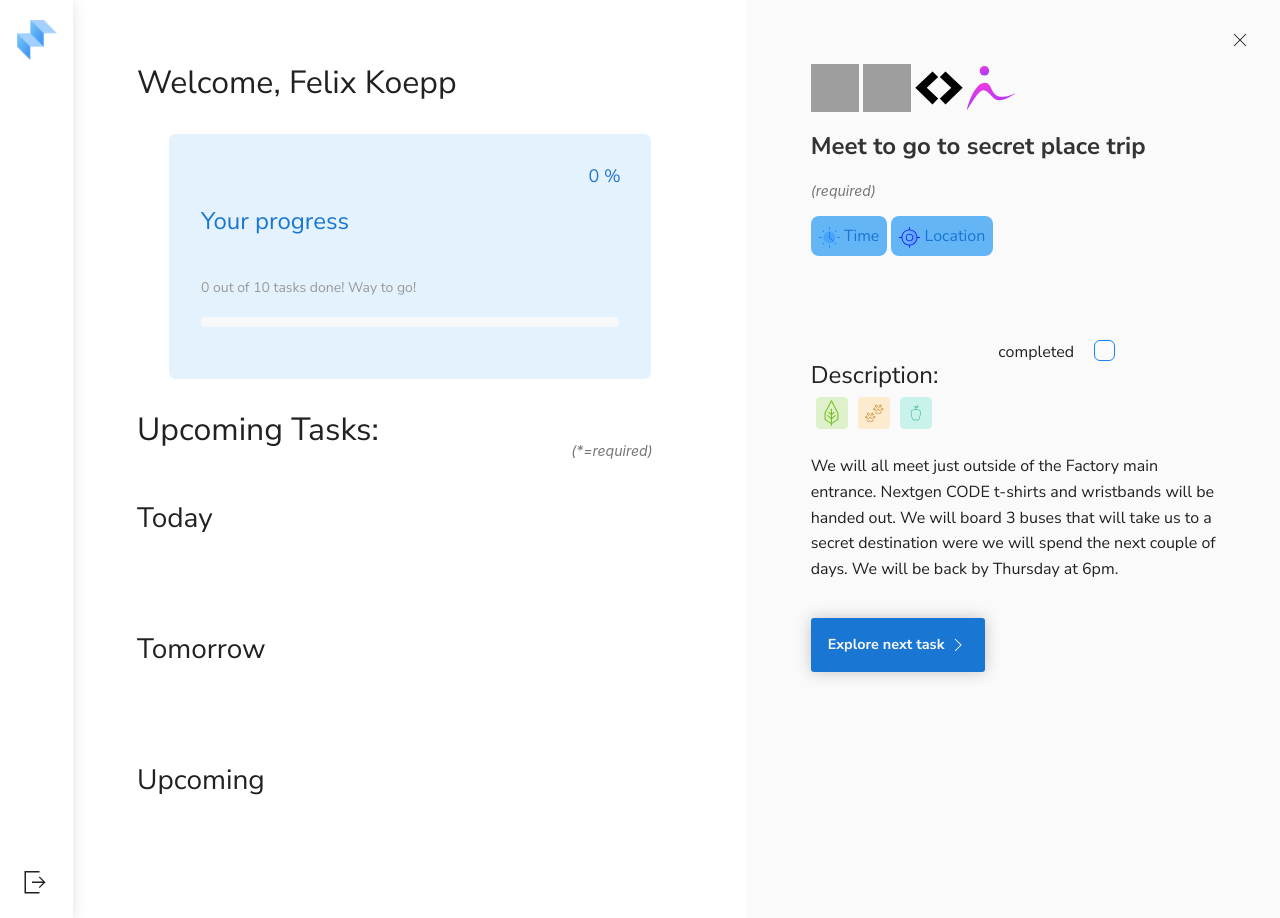
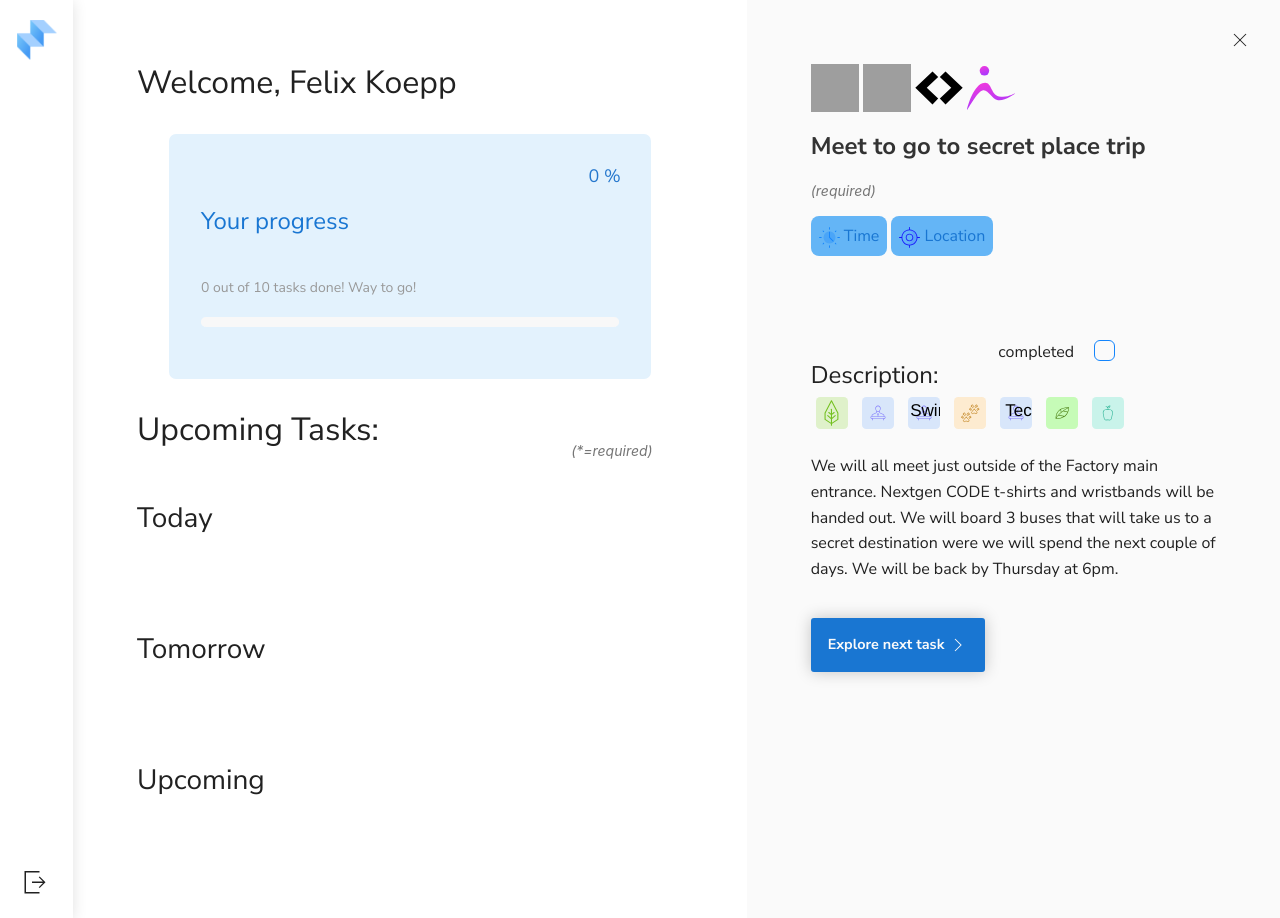
Before and after one commit to wpbdry/stepify, a Flask app: template templates/main.html in a window 1280 px wide. Run offline with Flask 2, Linux system fonts and the light colour scheme; the template is opened without the code that fills it, so the values that code supplies are empty; some libraries are stand-ins or nearby versions; grey boxes are pictures that could not be loaded.

Commit message:
most stuff workingQ

```diff
--- a/static/js/main.js
+++ b/static/js/main.js
@@ -34,7 +34,7 @@ function objectFromString (s) {
 /*Convert tasks string to object*/
 var tasks = objectFromString(tasksString);
 
-//Function to close right panel
+//Function to toggle right panel
 function closeRightPanel () {
   $( "#firstpanel" ).toggleClass( "firstpanel-shadow" );
   $('#secondpanel').toggle();
@@ -83,9 +83,9 @@ function sortTasks (tasks) {
 
         /*
         ELEMENT STRUCTURE
-        <div class="uk-grid-small uk-child-width-auto uk-grid" id="00-task">
-            <input class="uk-checkbox" type="checkbox">
-            <span class="no-bottom-margin task-title" id="00-title">
+        <div class="uk-grid-small uk-child-width-auto uk-grid" id="00-task" data-taskid="00">
+            <input class="uk-checkbox task-checkbox" type="checkbox" data-taskid="00">
+            <span class="no-bottom-margin task-title" data-taskid="00">
                 Task title
                 <span class="mandatory">
                     *
@@ -99,7 +99,7 @@ function sortTasks (tasks) {
 
             /*
             START WITH THIS PART
-            <span class="uk-margin-auto-left no-bottom-margin task-title" id="00-title">
+            <span class="uk-margin-auto-left no-bottom-margin task-title" data-taskid="00">
                     Task title
                     <span class="mandatory">
                         *
@@ -109,7 +109,7 @@ function sortTasks (tasks) {
 
             var titleSpan = document.createElement("span");
             titleSpan.setAttribute("class", "no-bottom-margin task-title");
-            titleSpan.setAttribute("id", taskId + "-title");
+            titleSpan.setAttribute("data-taskid", taskId);
 
             var titleText = document.createTextNode(tasksList[i]['title']);
             titleSpan.appendChild(titleText);
@@ -127,11 +127,12 @@ function sortTasks (tasks) {
             var checkbox = document.createElement("input");
             checkbox.setAttribute("class", "uk-checkbox task-checkbox");
             checkbox.setAttribute("type", "checkbox");
-            checkbox.setAttribute("id", taskId + "-checkbox");
+            checkbox.setAttribute("data-taskid", taskId);
 
             var taskDiv = document.createElement("div");
             taskDiv.setAttribute("class", "uk-grid-small uk-child-width-auto uk-grid");
             taskDiv.setAttribute("id", taskId + "-task");
+            taskDiv.setAttribute("data-taskid", taskId);
             taskDiv.appendChild(checkbox);
             taskDiv.appendChild(titleSpan);
 
@@ -233,22 +234,17 @@ function displayTaskRight (taskId) {
 
     $('.task-type-icon').css('display', 'none');
 
-    //HTML: <img src="../static/img/platform-icons/personal-logo.svg" alt="go-there-yourself" style="width:3rem;height:3rem;">
+    var topIcons = [
+        [t['wiki'], '#wiki-icon'],
+        [t['slack'], '#slack-icon'],
+        [t['calendar'], '#calendar-icon'],
+        [t['other'], '#other-icon']
+    ];
 
-    if (t['wiki']) {
-        $('#wiki-icon').css('display', 'inline-block');
-    }
-
-    if (t['slack']) {
-        $('#slack-icon').css('display', 'inline-block');
-    }
-
-    if (t['calendar']) {
-        $('#calendar-icon').css('display', 'inline-block');
-    }
-
-    if (t['other']) {
-        $('#other-icon').css('display', 'inline-block');
+    for (var i=0; i<topIcons.length; i++) {
+        if (topIcons[i][0]) {
+            $(topIcons[i][1]).css('display', 'inline-block');
+        }
     }
 
     //update title text
@@ -282,6 +278,42 @@ function displayTaskRight (taskId) {
     //update location
     $(".location-icon-text").text(t['location_text']);
     $(".location-icon-link").attr("href", t['location_url']);
+
+    //set taskid attribute on completed checkbox
+    $("#right-panel-checkbox").attr("data-taskid", t['task_id']);
+
+    //Display correct icons
+    $('.weirdLeafIcon').css('display', 'none');
+    $('.task-property-icon').css('display', 'none');
+
+    var propertyIcons = [
+        [t['outdoor'], '#outside-icon'],
+        [t['formal'], '#formal-icon'],
+        [t['swimming'], '#swim-icon'],
+        [t['pets'], '#pets-icon'],
+        [t['tech'], '#techie-icon']
+    ];
+
+    for (var i=0; i<propertyIcons.length; i++) {
+        if (propertyIcons[i][0]) {
+            $(propertyIcons[i][1]).css('display', 'inline-block');
+            $(".weirdLeafIcon").css("display", "inline-block");
+        }
+    }
+
+    if (t['food'] == 1) {
+        $("#veg-icon").css('display', 'inline-block');
+        $(".weirdLeafIcon").css("display", "inline-block");
+    }
+
+    if (t['food'] == 2) {
+        $("#vegan-icon").css('display', 'inline-block');
+        $(".weirdLeafIcon").css("display", "inline-block");
+    }
+
+    //Description
+    $(".task-description").html(t['details']);
+
 }
 
 $(document).ready(function(){
@@ -299,13 +331,11 @@ $(document).ready(function(){
 
     displayTasks(tasks);
 
-
     /*HANDLE DELETION OF TASKS (MARKING AS DONE)*/
 
     $(".task-checkbox").click(function (e) {
 
-        var checkboxId = e.target.id;
-        var taskId = checkboxId.slice(0, checkboxId.length - 9);
+        var taskId = e.target.dataset.taskid;
         var taskDivSelector = "#" + taskId + "-task";
 
         //Remove task from original tasks array
@@ -362,8 +392,7 @@ $(document).ready(function(){
 $(document).ready(function(){
 
         $(".task-title").click(function (e) {
-            var titleId = e.target.id;
-            var taskId = titleId.slice(0, titleId.length - 6);
+            var taskId = e.target.dataset.taskid;
             displayTaskRight(taskId);
         });
 });
--- a/templates/main.html
+++ b/templates/main.html
@@ -107,10 +107,10 @@
       <div class="grid-y">
         <div class="medium-4 cell">
           <div class="icon_stan">
-              <img class="task-type-icon" id="slack-icon" src="{{ url_for('static', filename='img/platform-icons/Slack.svg') }}" alt="Slack task" style="width:3rem;height:3rem;">
-              <img class="task-type-icon" id="calendar-icon" src="{{ url_for('static', filename='img/platform-icons/Calendar.svg') }}" alt="Google calendar task" style="width:3rem;height:3rem;">
-              <img class="task-type-icon" id="wiki-icon" src="{{ url_for('static', filename='img/platform-icons/Wiki.svg') }}" alt="Code wiki task" style="width:3rem;height:3rem;">
-              <img class="task-type-icon" id="other-icon" src="{{ url_for('static', filename='img/platform-icons/personal-logo.svg') }}" alt="go-there-yourself" style="width:3rem;height:3rem;">
+              <img class="task-type-icon" id="slack-icon" src="{{ url_for('static', filename='img/platform-icons/Slack.svg') }}" alt="Slack task" title="This is a Slack task" style="width:3rem;height:3rem;">
+              <img class="task-type-icon" id="calendar-icon" src="{{ url_for('static', filename='img/platform-icons/Calendar.svg') }}" alt="Google calendar task" title="This is a Google calendar task" style="width:3rem;height:3rem;">
+              <img class="task-type-icon" id="wiki-icon" src="{{ url_for('static', filename='img/platform-icons/Wiki.svg') }}" alt="Code wiki task" title="This is a task on the CODE Wiki" style="width:3rem;height:3rem;">
+              <img class="task-type-icon" id="other-icon" src="{{ url_for('static', filename='img/platform-icons/personal-logo.svg') }}" alt="go-there-yourself" title="This is a task that involves meeting people" style="width:3rem;height:3rem;">
           </div>
 
           <h1 id='right-task-title' class="no-top-margin">Meet to go to secret place trip</h1>
@@ -138,13 +138,23 @@
               <h2>Description:</h2>
             </div>
             <div class="uk-margin-top uk-margin uk-grid-small uk-child-width-auto uk-grid">
-              completed <input class="uk-checkbox uk-margin-left" type="checkbox">
+              completed <input class="uk-checkbox uk-margin-left task-checkbox" id="right-panel-checkbox" type="checkbox">
             </div>
           </div>
           <div class="grid-x">
-            <div class="weirdLeafIcon"><img src="../static/img/property-icons/outside-meeting.svg" alt=""><img src="../static/img/property-icons/pet-friendly.svg" alt=""><img src="../static/img/property-icons/vegan.svg" alt=""></div>
+            <div class="weirdLeafIcon">
+                <img id="outside-icon" class="task-property-icon" src="{{ url_for('static', filename='img/property-icons/outside-meeting.svg') }}" alt="Outdoor event" title="Outdoors">
+                <img id="formal-icon" class="task-property-icon" src="{{ url_for('static', filename='img/property-icons/dress-up.svg') }}" alt="Dress-up" title="Formal">
+                <img id="swim-icon" class="task-property-icon" src="{{ url_for('static', filename='img/property-icons/swim-suit.svg') }}" alt="Swimming" title="Swimming facilities available">
+                <img id="pets-icon" class="task-property-icon" src="{{ url_for('static', filename='img/property-icons/pet-friendly.svg') }}" alt="Pets" title="Pet friendly">
+                <img id="techie-icon" class="task-property-icon" src="{{ url_for('static', filename='img/property-icons/techie.svg') }}" alt="Tech" title="Tech">
+                <img id="veg-icon" class="task-property-icon" src="{{ url_for('static', filename='img/property-icons/vegetarian.svg') }}" alt="Veg" title="Vegetarian">
+                <img id="vegan-icon" class="task-property-icon" src="{{ url_for('static', filename='img/property-icons/vegan.svg') }}" alt="Vegan" title="Vegan">
+            </div>
           </div>
-          <p> We will all meet just outside of the Factory main entrance. Nextgen CODE t-shirts and wristbands will be handed out. We will board 3 buses that will take us to a secret destination were we will spend the next couple of days. We will be back by Thursday at 6pm.</p>
+          <p class="task-description">
+              We will all meet just outside of the Factory main entrance. Nextgen CODE t-shirts and wristbands will be handed out. We will board 3 buses that will take us to a secret destination were we will spend the next couple of days. We will be back by Thursday at 6pm.
+          </p>
           <a href="#" class="button">Explore next task <span uk-icon="icon: chevron-right"></span></a>
         </div>
       </div>
```
Also changed, not shown: static/img/property-icons/swim-suit.svg (added), static/img/property-icons/techie.svg (added), static/img/property-icons/vegetarian.svg (renamed from static/img/property-icons/vegetarian .svg).
